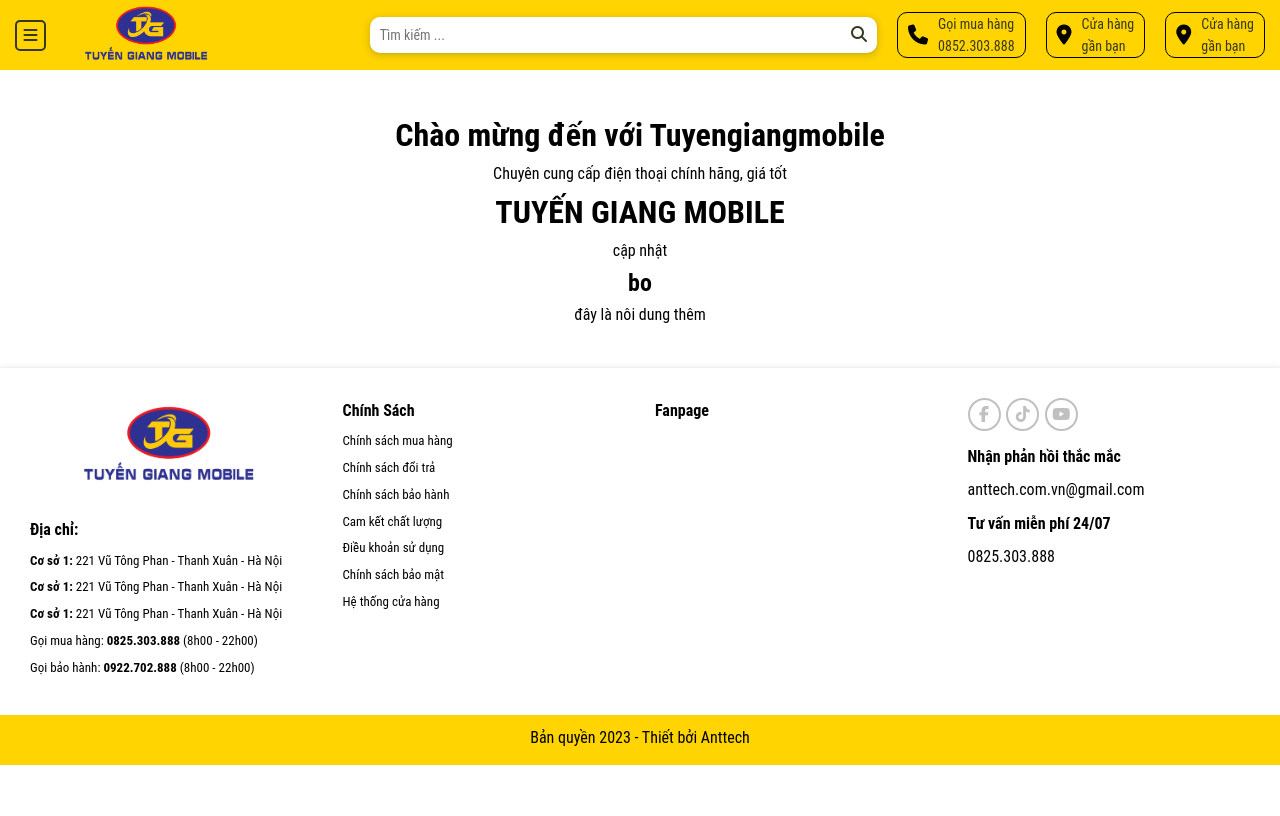
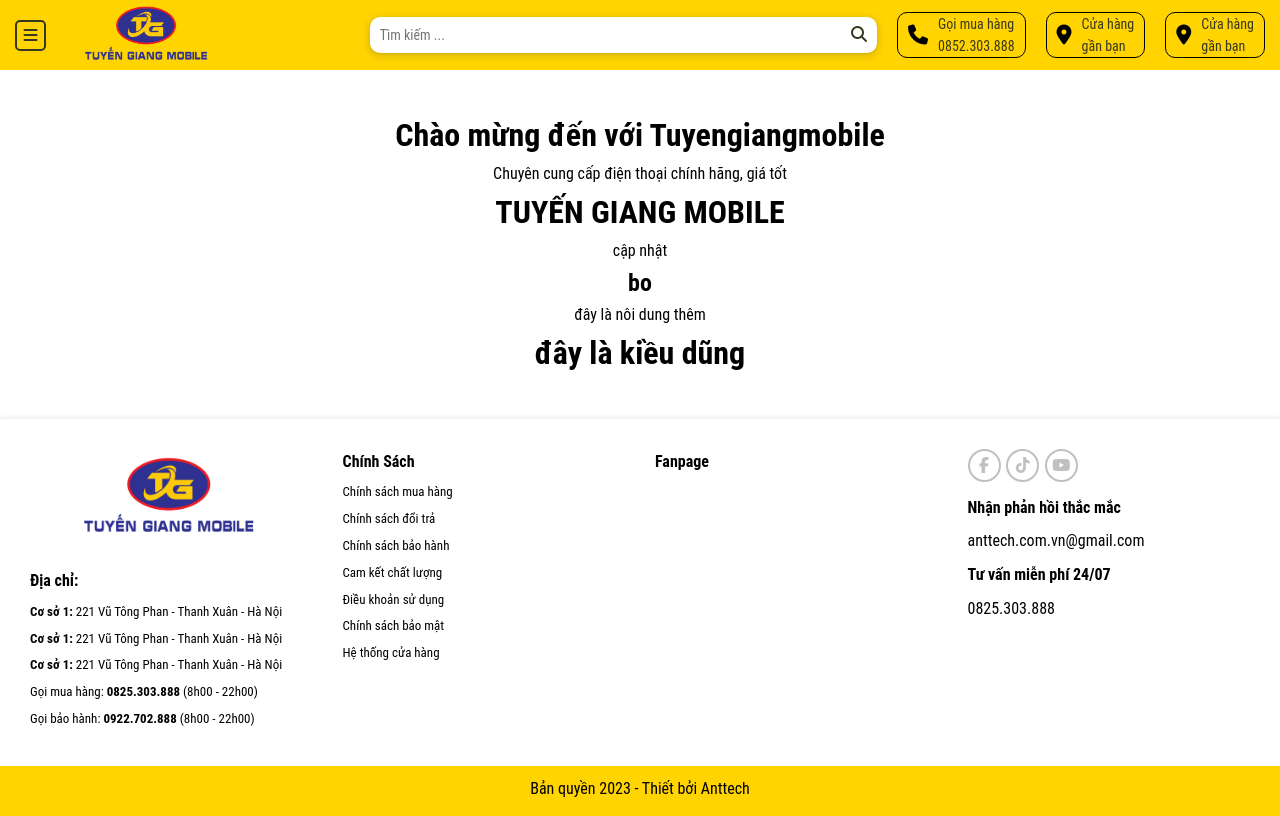
Before and after one commit to DungKieu2200683/WebBanDienThoai, a plain HTML site: page index.html in a window 1280 px wide. Drawn offline with Linux system fonts and the light colour scheme.

Commit message:
Kiều dũng sửa

```diff
--- a/index.html
+++ b/index.html
@@ -21,6 +21,9 @@
     <p>cập nhật</p>
     <h2>bo</h2>
     đây là nôi dung thêm
+    <h1>
+      đây là kiều dũng
+    </h1>
   </main>
 
   <!-- FOOTER -->
```
